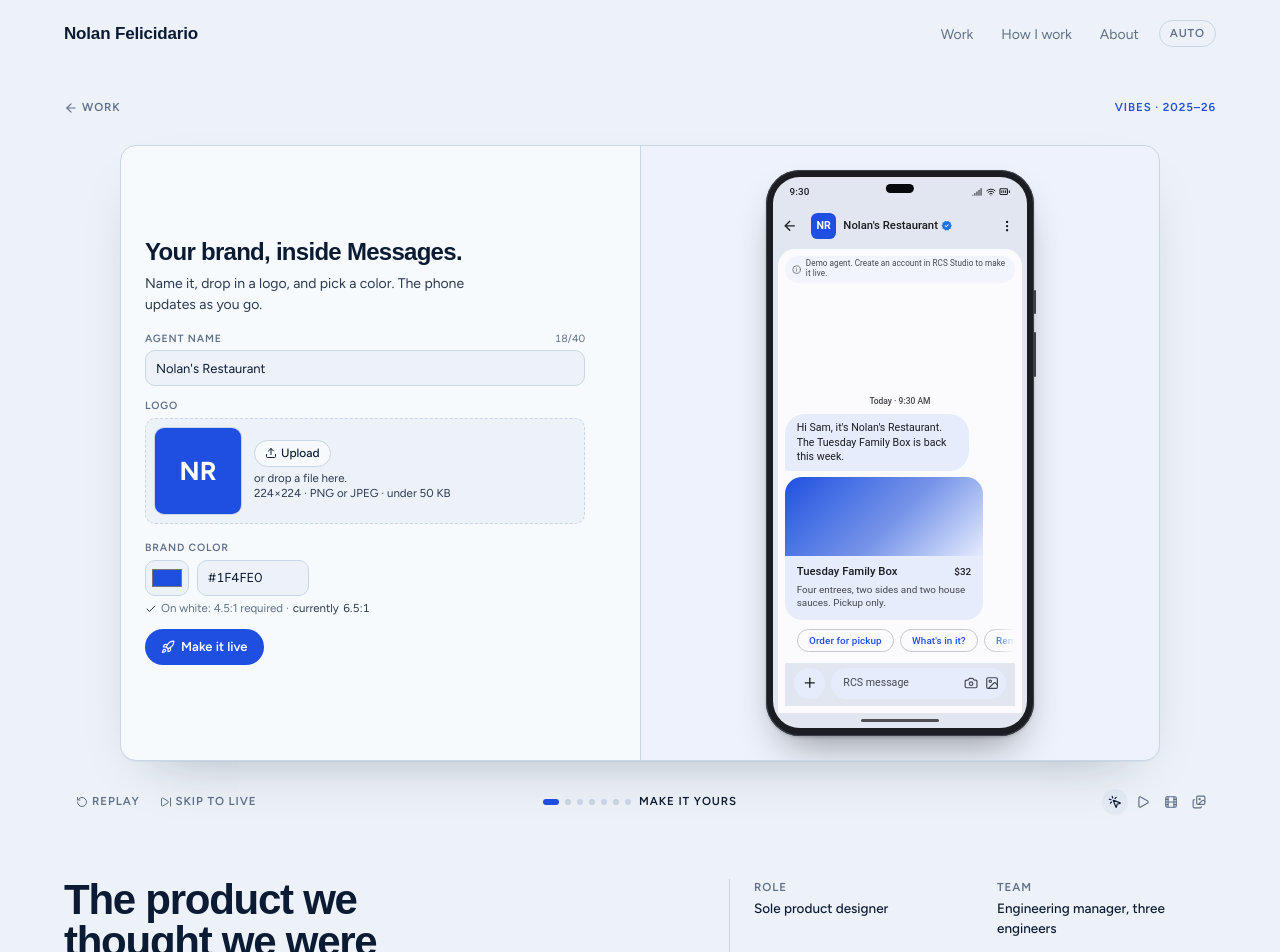
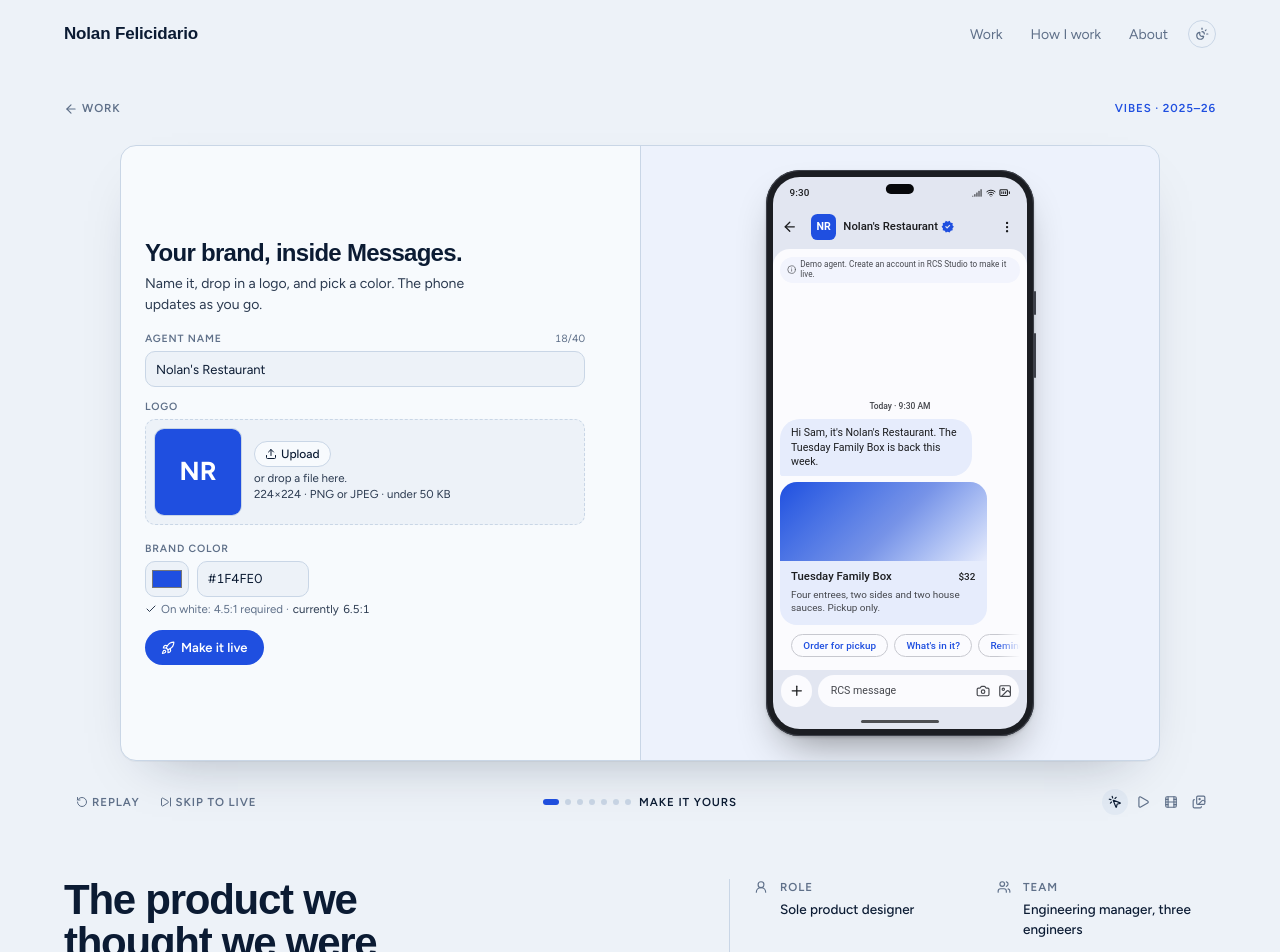
Before and after one commit to nfelicidario/nfelicidario.github.io, a Next.js app: page /work/rcs-studio in a window 1280 px wide. Shown: the top 952 px of the page. Built offline with nearby package versions, Linux system fonts and the light colour scheme; a web font is replaced by a local one.

Commit message:
Phone: full-width white panel with composer on the ground; larger blue verified badge; intentional icons for case meta, links, theme toggle, and gate
Co-Authored-By: Claude Fable 5.1 <noreply@anthropic.com>

```diff
--- a/src/app/page.tsx
+++ b/src/app/page.tsx
@@ -1,4 +1,5 @@
 import Link from "next/link";
+import { ArrowRight } from "lucide-react";
 import { ProjectCard } from "@/components/ProjectCard";
 import { VibesIcon } from "@/components/VibesIcon";
 import { Timeline } from "@/components/Timeline";
@@ -80,8 +81,9 @@ export default function Home() {
           <h2 id="hiw" className="text-[22px] font-bold text-ink">
             How I work
           </h2>
-          <Link href="/how-i-work/" className="label hover:text-ink">
-            Read the full page →
+          <Link href="/how-i-work/" className="label inline-flex items-center gap-1 hover:text-ink">
+            Read the full page
+            <ArrowRight size={12} aria-hidden="true" />
           </Link>
         </div>
         <div className="grid gap-4 md:grid-cols-[1fr_1fr_1fr]">
@@ -134,8 +136,9 @@ export default function Home() {
           <h2 id="about" className="text-[22px] font-bold text-ink">
             About
           </h2>
-          <Link href="/about/" className="label hover:text-ink">
-            More →
+          <Link href="/about/" className="label inline-flex items-center gap-1 hover:text-ink">
+            More
+            <ArrowRight size={12} aria-hidden="true" />
           </Link>
         </div>
         <p className="measure text-[15.5px]">
--- a/src/components/Gate.tsx
+++ b/src/components/Gate.tsx
@@ -1,6 +1,7 @@
 "use client";
 
 import { useEffect, useId, useRef, useState } from "react";
+import { Lock } from "lucide-react";
 
 export type GatedBlob = {
   v: number;
@@ -93,7 +94,8 @@ export function Gate({ blob, title }: { blob: GatedBlob; title: string }) {
         if (v) void tryPass(v, true);
       }}
     >
-      <label htmlFor={inputId} className="text-[15px] font-semibold text-ink">
+      <label htmlFor={inputId} className="inline-flex items-center gap-2 text-[15px] font-semibold text-ink">
+        <Lock size={15} className="text-muted" aria-hidden="true" />
         This case study is passphrase protected.
       </label>
       <p className="text-[14px]">
--- a/src/components/ThemeToggle.tsx
+++ b/src/components/ThemeToggle.tsx
@@ -1,6 +1,7 @@
 "use client";
 
 import { useEffect, useState } from "react";
+import { Moon, Sun, SunMoon } from "lucide-react";
 
 type Theme = "light" | "dark" | "system";
 const KEY = "theme";
@@ -46,9 +47,10 @@ export function ThemeToggle() {
       onClick={() => choose(next)}
       aria-label={`Theme: ${label}. Switch to ${next}.`}
       title={`Theme: ${label}`}
-      className="label ml-1 rounded-full border border-rule px-2.5 py-1 transition-colors hover:border-accent hover:text-ink"
+      className="ml-1 rounded-full border border-rule p-1.5 text-muted transition-colors hover:border-accent hover:text-ink"
     >
-      {label}
+      {theme === "light" ? <Sun size={14} /> : theme === "dark" ? <Moon size={14} /> : <SunMoon size={14} />}
+      <span className="sr-only">{label}</span>
     </button>
   );
 }
--- a/src/components/case/CaseLayout.tsx
+++ b/src/components/case/CaseLayout.tsx
@@ -1,6 +1,13 @@
 import Link from "next/link";
 import type { ReactNode } from "react";
-import { ArrowLeft } from "lucide-react";
+import { ArrowLeft, ArrowRight, CalendarRange, Layers, UserRound, Users, type LucideIcon } from "lucide-react";
+
+const META_ICONS: Record<string, LucideIcon> = {
+  role: UserRound,
+  team: Users,
+  timeline: CalendarRange,
+  stack: Layers,
+};
 import { projects } from "@/content/projects";
 
 export type Meta = { label: string; value: string };
@@ -41,13 +48,21 @@ export function CaseHero({
             <h1 className="max-w-[18ch] text-[clamp(28px,3.6vw,42px)] font-bold text-ink">{title}</h1>
             <p className="mt-4 max-w-[52ch] text-[16px]">{lede}</p>
           </div>
-          <dl className="grid grid-cols-2 gap-x-6 gap-y-3 border-t border-rule pt-4 text-[13.5px] md:border-t-0 md:border-l md:pl-6 md:pt-0">
-            {meta.map((m) => (
-              <div key={m.label}>
-                <dt className="label mb-0.5">{m.label}</dt>
-                <dd className="font-medium text-ink">{m.value}</dd>
-              </div>
-            ))}
+          <dl className="grid grid-cols-2 gap-x-6 gap-y-4 border-t border-rule pt-4 text-[13.5px] md:border-t-0 md:border-l md:pl-6 md:pt-0">
+            {meta.map((m) => {
+              const Icon = META_ICONS[m.label.toLowerCase()];
+              return (
+                <div key={m.label} className="grid grid-cols-[18px_1fr] gap-x-2">
+                  <span className="pt-[1px] text-muted" aria-hidden="true">
+                    {Icon && <Icon size={14} />}
+                  </span>
+                  <div>
+                    <dt className="label mb-0.5">{m.label}</dt>
+                    <dd className="font-medium text-ink">{m.value}</dd>
+                  </div>
+                </div>
+              );
+            })}
           </dl>
         </div>
       </section>
@@ -183,7 +198,10 @@ export function NextCase({ slug }: { slug: string }) {
     <section className="mx-auto max-w-6xl border-t border-rule py-12">
       <div className="label mb-3">Next case study</div>
       <Link href={`/work/${p.slug}/`} className="group grid gap-1">
-        <span className="text-[24px] font-bold text-ink group-hover:text-accent">{p.title} →</span>
+        <span className="inline-flex items-center gap-2 text-[24px] font-bold text-ink group-hover:text-accent">
+          {p.title}
+          <ArrowRight size={20} className="transition-transform group-hover:translate-x-0.5" aria-hidden="true" />
+        </span>
         <span className="text-[14.5px] text-muted">{p.summary}</span>
       </Link>
     </section>
--- a/src/components/phone/AgentInfo.tsx
+++ b/src/components/phone/AgentInfo.tsx
@@ -66,7 +66,7 @@ export function AgentInfo({ logo, name, description, verified = false, banner, w
         </span>
         <div style={{ display: "flex", alignItems: "center", gap: 6, marginTop: 10, fontSize: 22, fontWeight: 500, lineHeight: 1.2 }}>
           <span style={{ minWidth: 0, overflowWrap: "anywhere" }}>{name}</span>
-          {verified && <VerifiedBadge size={20} />}
+          {verified && <VerifiedBadge size={24} />}
         </div>
         {description && (
           <p style={{ margin: "10px 0 0", fontSize: 14, lineHeight: "19px", color: "var(--ph-on-surface-variant)", overflowWrap: "anywhere" }}>
--- a/src/components/phone/Composer.tsx
+++ b/src/components/phone/Composer.tsx
@@ -22,8 +22,8 @@ export function Composer({ placeholder = "RCS message", text = "" }: ComposerPro
         flexShrink: 0,
         alignItems: "center",
         gap: 8,
-        padding: "6px 12px 10px",
-        background: "var(--ph-bg)",
+        padding: "8px 12px 10px",
+        background: "transparent",
       }}
     >
       <span style={round}>
@@ -39,7 +39,7 @@ export function Composer({ placeholder = "RCS message", text = "" }: ComposerPro
           gap: 10,
           padding: "0 10px 0 18px",
           borderRadius: 999,
-          background: "var(--ph-surface-high)",
+          background: "var(--ph-surface)",
           color: text ? "var(--ph-on-surface)" : "var(--ph-on-surface-variant)",
           fontSize: 15,
         }}
@@ -68,6 +68,6 @@ const round = {
   flexShrink: 0,
   placeItems: "center",
   borderRadius: 999,
-  background: "var(--ph-surface-high)",
+  background: "var(--ph-surface)",
   color: "var(--ph-on-surface)",
 } as const;
--- a/src/components/phone/ConversationPanel.tsx
+++ b/src/components/phone/ConversationPanel.tsx
@@ -25,7 +25,7 @@ export function ConversationPanel({ children, style }: ConversationPanelProps) {
         flex: 1,
         flexDirection: "column",
         gap: 8,
-        margin: `0 ${PANEL_INSET}px 0`,
+        margin: 0,
         padding: "10px 10px 10px",
         overflow: "hidden",
         borderRadius: `${PANEL_RADIUS}px ${PANEL_RADIUS}px 0 0`,
--- a/src/components/phone/MessagesHeader.tsx
+++ b/src/components/phone/MessagesHeader.tsx
@@ -56,7 +56,7 @@ export function MessagesHeader({ logo, name, verified = false, subtitle, call =
       <div style={{ minWidth: 0, flex: 1, lineHeight: 1.2 }}>
         <div style={{ display: "flex", alignItems: "center", gap: 4, fontSize: 16, fontWeight: 500 }}>
           <span style={{ overflow: "hidden", textOverflow: "ellipsis", whiteSpace: "nowrap" }}>{name}</span>
-          {verified && <VerifiedBadge size={16} />}
+          {verified && <VerifiedBadge size={19} />}
         </div>
         {subtitle && (
           <div style={{ fontSize: 12, color: "var(--ph-on-surface-variant)", overflow: "hidden", textOverflow: "ellipsis", whiteSpace: "nowrap" }}>
--- a/src/components/phone/VerifiedBadge.tsx
+++ b/src/components/phone/VerifiedBadge.tsx
@@ -23,7 +23,7 @@ export type VerifiedBadgeProps = {
 export const VERIFIED_PATH =
   "m344-60-76-128-144-32 14-148-98-112 98-112-14-148 144-32 76-128 136 58 136-58 76 128 144 32-14 148 98 112-98 112 14 148-144 32-76 128-136-58-136 58Zm94-278 226-226-56-58-170 170-86-84-56 56 142 142Z";
 
-export function VerifiedBadge({ size = 16, color = "var(--ph-verified, #1A73E8)", label = "Verified", style }: VerifiedBadgeProps) {
+export function VerifiedBadge({ size = 16, color = "var(--accent, #1F4FE0)", label = "Verified", style }: VerifiedBadgeProps) {
   const decorative = label === "";
   return (
     <svg
--- a/src/components/work/rcs-studio/hero/RcsStudioHero.tsx
+++ b/src/components/work/rcs-studio/hero/RcsStudioHero.tsx
@@ -1410,8 +1410,8 @@ function Phone({ s, timed, still, dispatch }: { s: State; timed: boolean; still:
               onSelect={(k) => dispatch({ type: "TAP", chip: k, now: still })}
               disabled={!chipsEnabled}
             />
-            <Composer />
           </ConversationPanel>
+          <Composer />
         </>
       )}
     </AndroidPhone>
```
